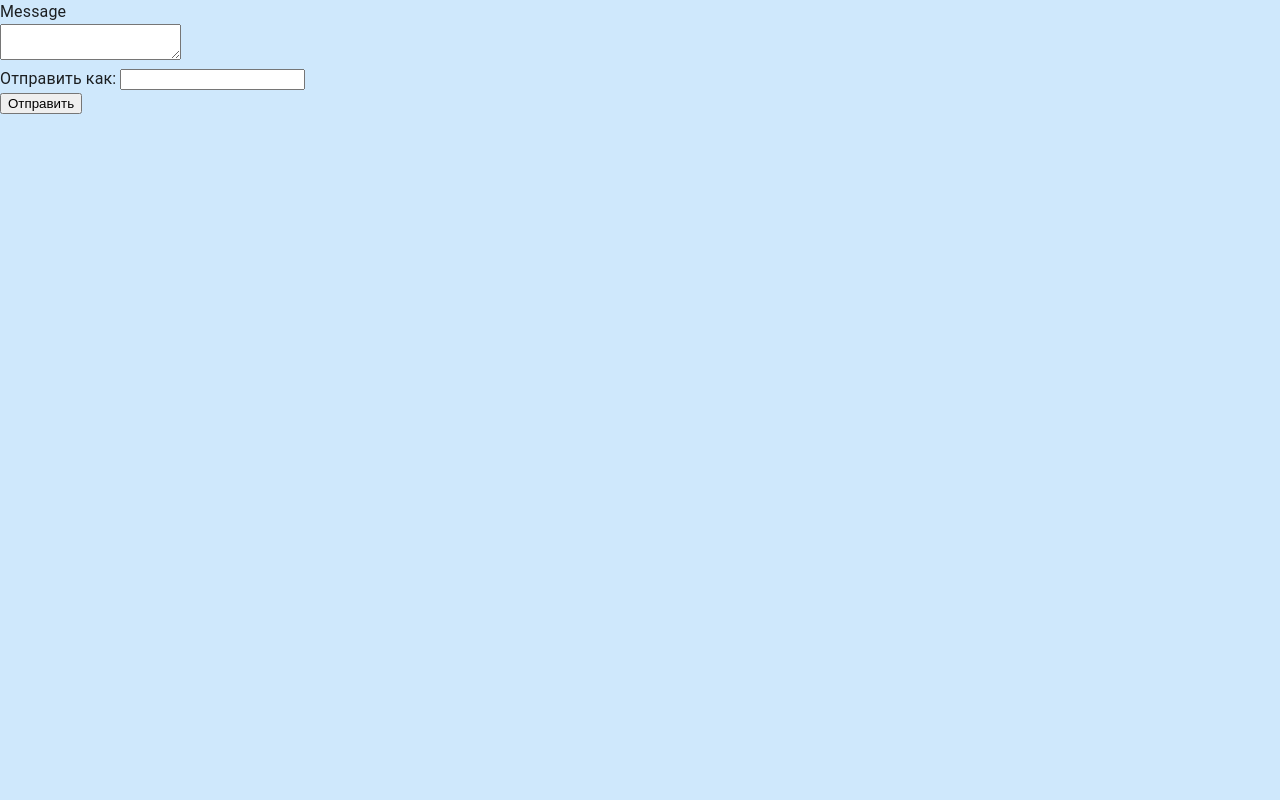
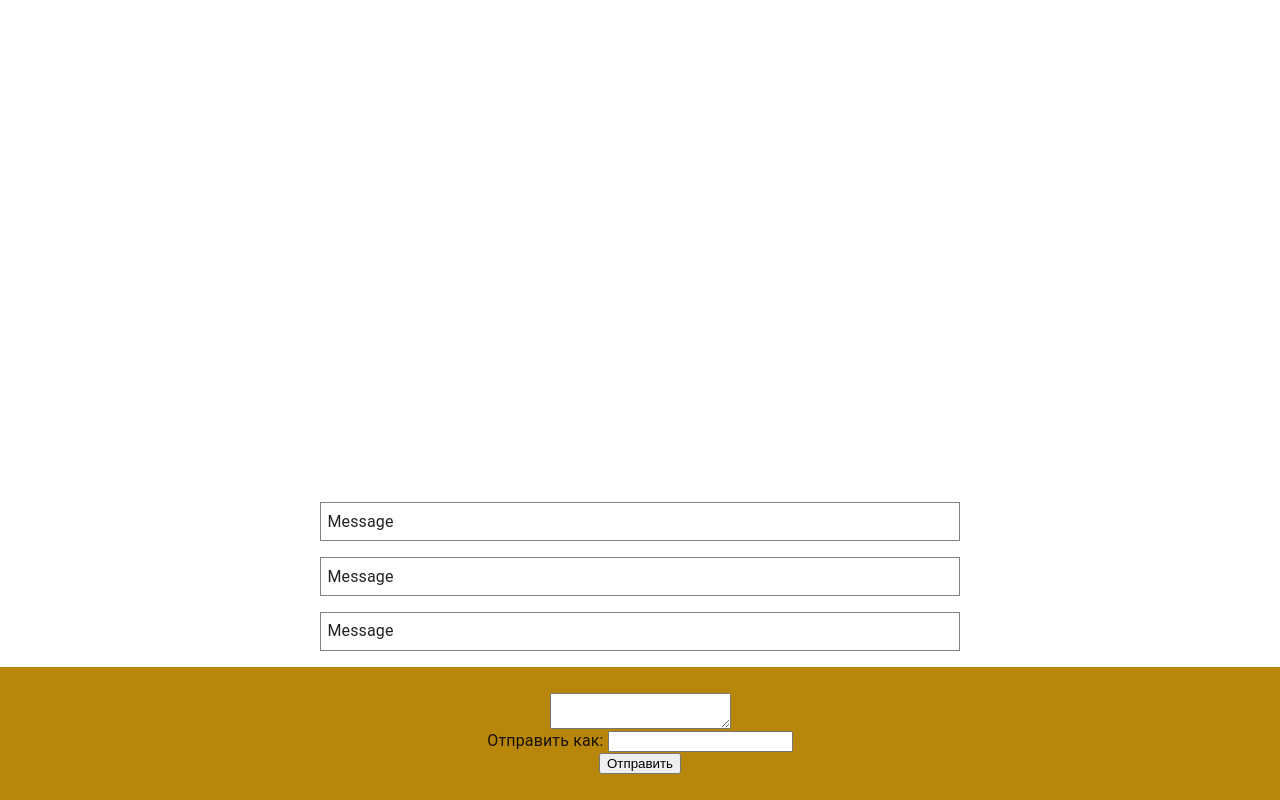
Before and after one commit to parzhitsky/public-chat, a React (Create React App) app: page / in a window 1280 px wide. Built offline with nearby package versions, Linux system fonts and the light colour scheme.

Commit message:
updated main layout

```diff
--- a/src/Components/MainLayout.jsx
+++ b/src/Components/MainLayout.jsx
@@ -15,6 +15,8 @@
           <div className={styles.container}>
             <div className={styles.messages}>
               <div className={styles.message}>Message</div>
+              <div className={styles.message}>Message</div>
+              <div className={styles.message}>Message</div>
             </div>
             <div className={styles.inputs}>
               <textarea />
--- a/src/Components/main.module.css
+++ b/src/Components/main.module.css
@@ -1,3 +1,32 @@
 .container {
     height: 100%;
+    display: flex;
+    flex-direction: column;
+    justify-content: flex-end;
+    background-color: antiquewhite;
 }
+
+.messages {
+    background-color: white;
+    height: 100%;
+    display: flex;
+    flex-direction: column-reverse;
+    align-items: center;
+
+}
+
+.inputs{
+    background-color: darkgoldenrod;
+    display: flex;
+    flex-direction: column;
+    justify-content: center;
+    align-items: center;
+    height: 20%;
+}
+.message {
+    border: 1px solid grey;
+    width: 50%;
+    margin-bottom: 1em;
+    padding: 0.5%;
+
+}
```
